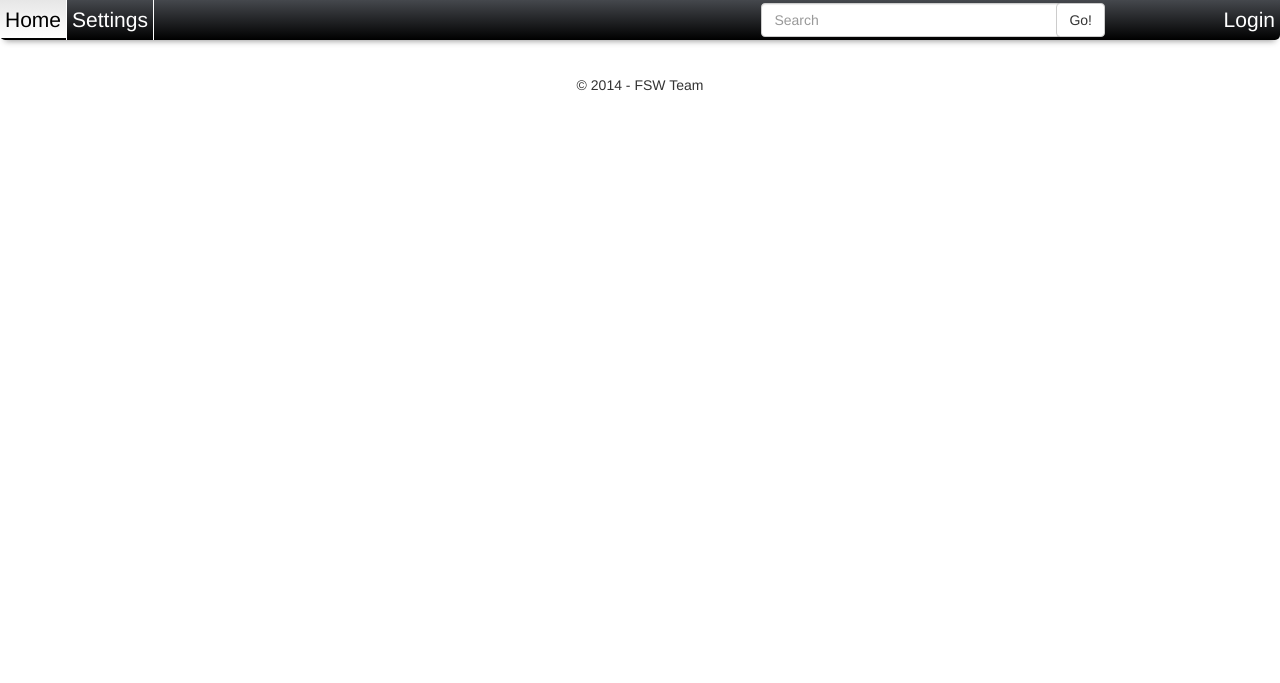
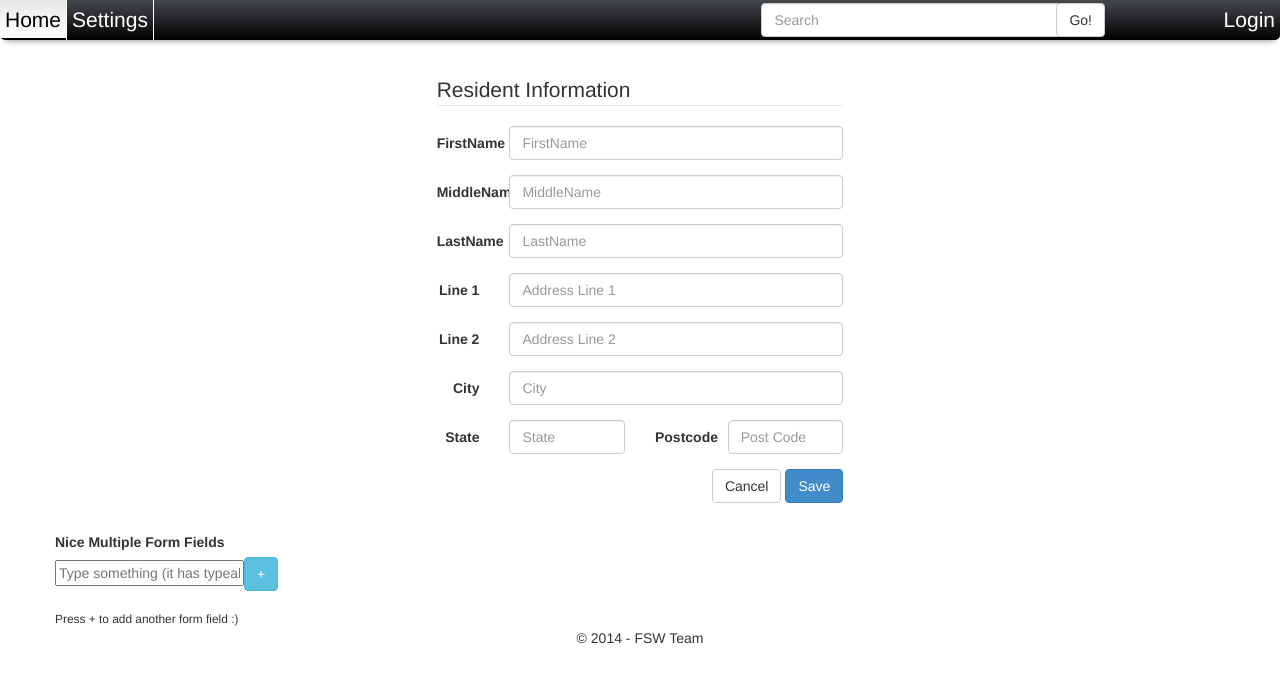
Before and after one commit to rcabral90/fswproject-webapp, a Django app: template templates/add_user.html in a window 1280 px wide. Shown: the top 683 px of the page. Run offline with Django 3.2, Linux system fonts and the light colour scheme; the template is opened without the code that fills it, so the values that code supplies are empty; parts of the project's set-up code (start-up, migrations or seed data) failed here and were passed over; some libraries are stand-ins or nearby versions.

Commit message:
Modified add user template

```diff
--- a/templates/add_user.html
+++ b/templates/add_user.html
@@ -1,7 +1,107 @@
 {% extends 'base.html' %}
 {% block body %}
 
+  <div class="row">
+    <div class="col-md-4 col-md-offset-4">
+      <form class="form-horizontal" role="form">
+        <fieldset>
 
+          <!-- Form Name -->
+          <legend>Resident Information</legend>
+
+
+ 		  <!-- Text input-->
+          <div class="form-group">
+            <label class="col-sm-2 control-label" for="textinput">FirstName</label>
+            <div class="col-sm-10">
+              <input type="text" placeholder="FirstName" class="form-control">
+            </div>
+          </div>
+
+          <!-- Text input-->
+          <div class="form-group">
+            <label class="col-sm-2 control-label" for="textinput">MiddleName</label>
+            <div class="col-sm-10">
+              <input type="text" placeholder="MiddleName" class="form-control">
+            </div>
+          </div>
+
+		  <!-- Text input-->
+          <div class="form-group">
+            <label class="col-sm-2 control-label" for="textinput">LastName</label>
+            <div class="col-sm-10">
+              <input type="text" placeholder="LastName" class="form-control">
+            </div>
+          </div>
+
+          <!-- Text input-->
+          <div class="form-group">
+            <label class="col-sm-2 control-label" for="textinput">Line 1</label>
+            <div class="col-sm-10">
+              <input type="text" placeholder="Address Line 1" class="form-control">
+            </div>
+          </div>
+
+          <!-- Text input-->
+          <div class="form-group">
+            <label class="col-sm-2 control-label" for="textinput">Line 2</label>
+            <div class="col-sm-10">
+              <input type="text" placeholder="Address Line 2" class="form-control">
+            </div>
+          </div>
+
+          <!-- Text input-->
+          <div class="form-group">
+            <label class="col-sm-2 control-label" for="textinput">City</label>
+            <div class="col-sm-10">
+              <input type="text" placeholder="City" class="form-control">
+            </div>
+          </div>
+
+          <!-- Text input-->
+          <div class="form-group">
+            <label class="col-sm-2 control-label" for="textinput">State</label>
+            <div class="col-sm-4">
+              <input type="text" placeholder="State" class="form-control">
+            </div>
+
+            <label class="col-sm-2 control-label" for="textinput">Postcode</label>
+            <div class="col-sm-4">
+              <input type="text" placeholder="Post Code" class="form-control">
+            </div>
+          </div>
+
+
+          <div class="form-group">
+            <div class="col-sm-offset-2 col-sm-10">
+              <div class="pull-right">
+                <button type="submit" class="btn btn-default">Cancel</button>
+                <button type="submit" class="btn btn-primary">Save</button>
+              </div>
+            </div>
+          </div>
+
+        </fieldset>
+      </form>
+    </div><!-- /.col-lg-12 -->
+</div><!-- /.row -->
+
+
+<div class="container">
+	<div class="row">
+		<input type="hidden" name="count" value="1" />
+        <div class="control-group" id="fields">
+            <label class="control-label" for="field1">Nice Multiple Form Fields</label>
+            <div class="controls" id="profs">
+                <div class="input-append">
+                    <input autocomplete="off" class="span3" id="field1" name="prof1" type="text" placeholder="Type something (it has typeahead too)" data-provide="typeahead" data-items="8" data-source='["Aardvark","Beatlejuice","Capricorn","Deathmaul","Epic"]'/><button id="b1" class="btn btn-info add-more" type="button">+</button>
+                </div>
+            <br>
+            <small>Press + to add another form field :)</small>
+            </div>
+        </div>
+	</div>
+</div>
 
 
 {% endblock %}
```
